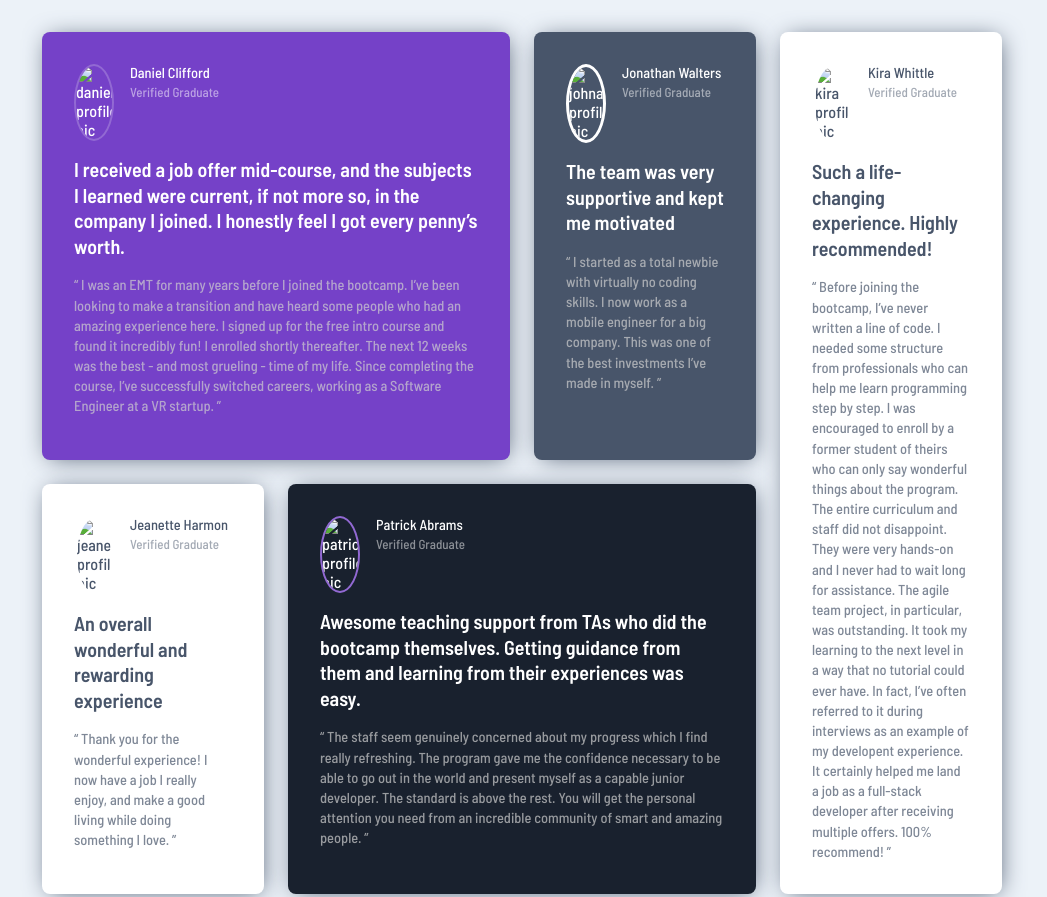
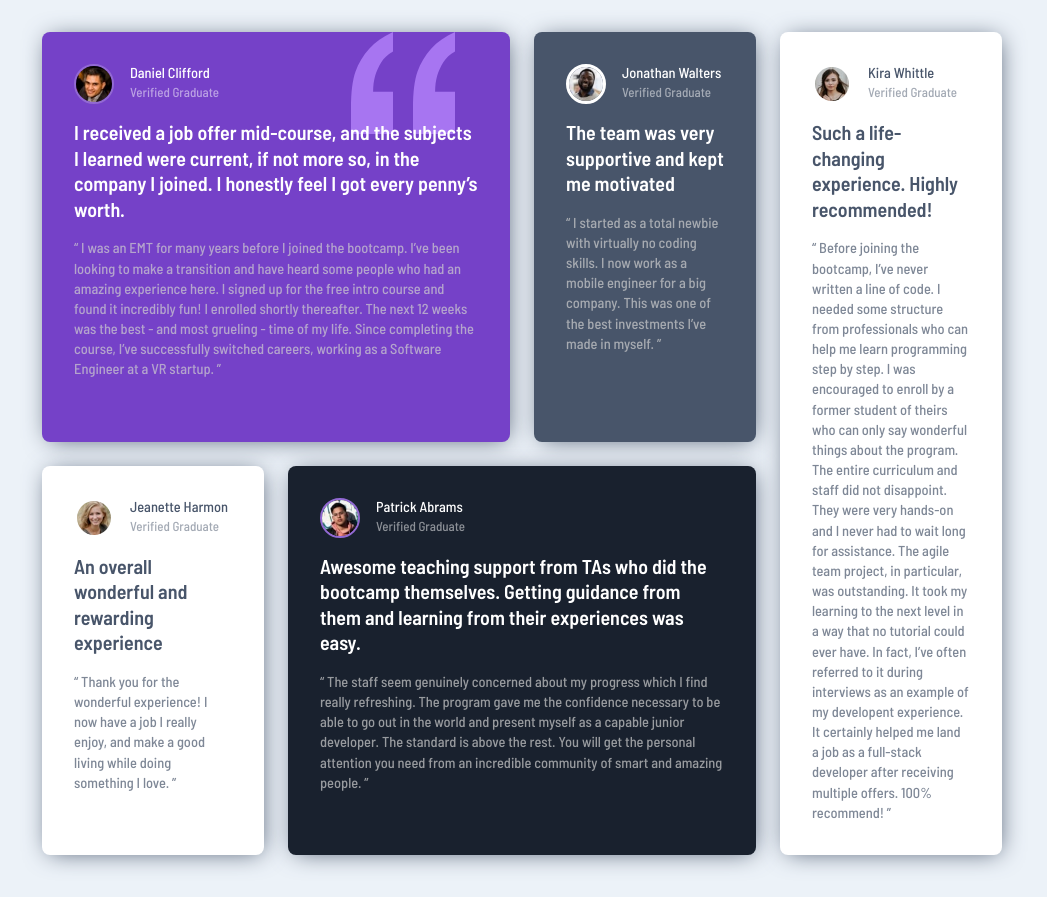
Before and after one commit to Nickil13/FEM-Testimonials-Grid-Section, a website: page index.html in a window 1280 px wide. Shown: the top 897 px of the page, without its empty margins (118-1165 px from the left). Drawn offline with Linux system fonts and the light colour scheme; the site is published under a folder, as on GitHub Pages, so addresses that start at the root find nothing; files whose address does not match are found by name.

Commit message:
updated media

```diff
--- a/index.html
+++ b/index.html
@@ -17,7 +17,7 @@
         <article class="testimonial-card daniel-card dark">
           <div class="card-header">
             <div>
-              <img src="/images/image-daniel.jpg" alt="daniel profile pic">
+              <img src="images/image-daniel.jpg" alt="daniel profile pic">
             </div>
             <div class="card-title">
               <h4 class="name">Daniel Clifford</h4>
@@ -34,7 +34,7 @@
         <article class="testimonial-card jonathan-card dark">
           <div class="card-header">
             <div>
-              <img src="/images/image-jonathan.jpg" alt="johnathan profile pic">
+              <img src="images/image-jonathan.jpg" alt="johnathan profile pic">
             </div>
             <div class="card-title">
               <h4 class="name">Jonathan Walters</h4>
@@ -53,7 +53,7 @@
         <article class="testimonial-card jeanette-card">
           <div class="card-header">
             <div>
-              <img src="/images/image-jeanette.jpg" alt="jeanette profile pic">
+              <img src="images/image-jeanette.jpg" alt="jeanette profile pic">
             </div>
             <div class="card-title">
               <h4 class="name">Jeanette Harmon</h4>
@@ -71,7 +71,7 @@
         <article class="testimonial-card patrick-card dark">
           <div class="card-header">
             <div>
-              <img src="/images/image-patrick.jpg" alt="patrick profile pic">
+              <img src="images/image-patrick.jpg" alt="patrick profile pic">
             </div>
             <div class="card-title">
               <h4 class="name">Patrick Abrams</h4>
@@ -90,7 +90,7 @@
         <article class="testimonial-card kira-card">
           <div class="card-header">
             <div>
-              <img src="/images/image-kira.jpg" alt="kira profile pic">
+              <img src="images/image-kira.jpg" alt="kira profile pic">
             </div>
             <div class="card-title">
               <h4 class="name"> Kira Whittle</h4>
--- a/sass/components/_testimonialsGrid.scss
+++ b/sass/components/_testimonialsGrid.scss
@@ -82,7 +82,7 @@
 
 // Different testimonial cards
 .daniel-card {
-  background-image: url("/images/bg-pattern-quotation.svg");
+  background-image: url("images/bg-pattern-quotation.svg");
   background-repeat: no-repeat;
   background-position: 90% 0%;
   background-color: abstracts.$clr-violet;
```
Also changed, not shown: css/main.css.
